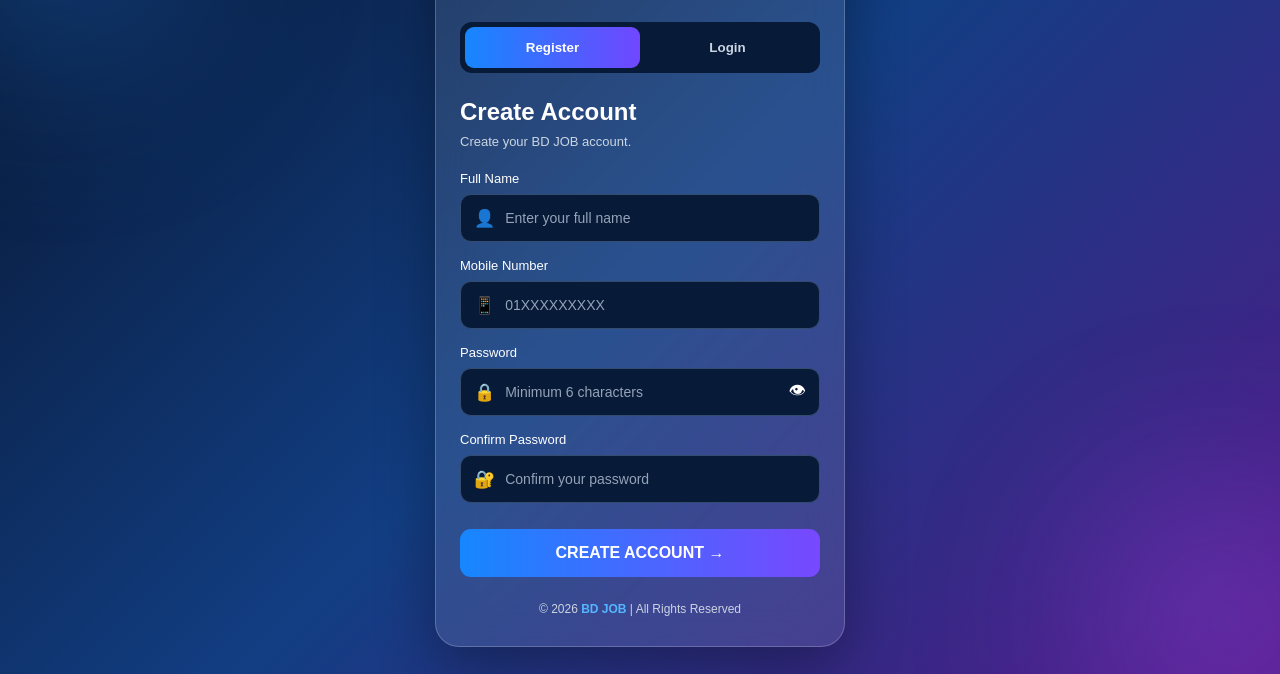
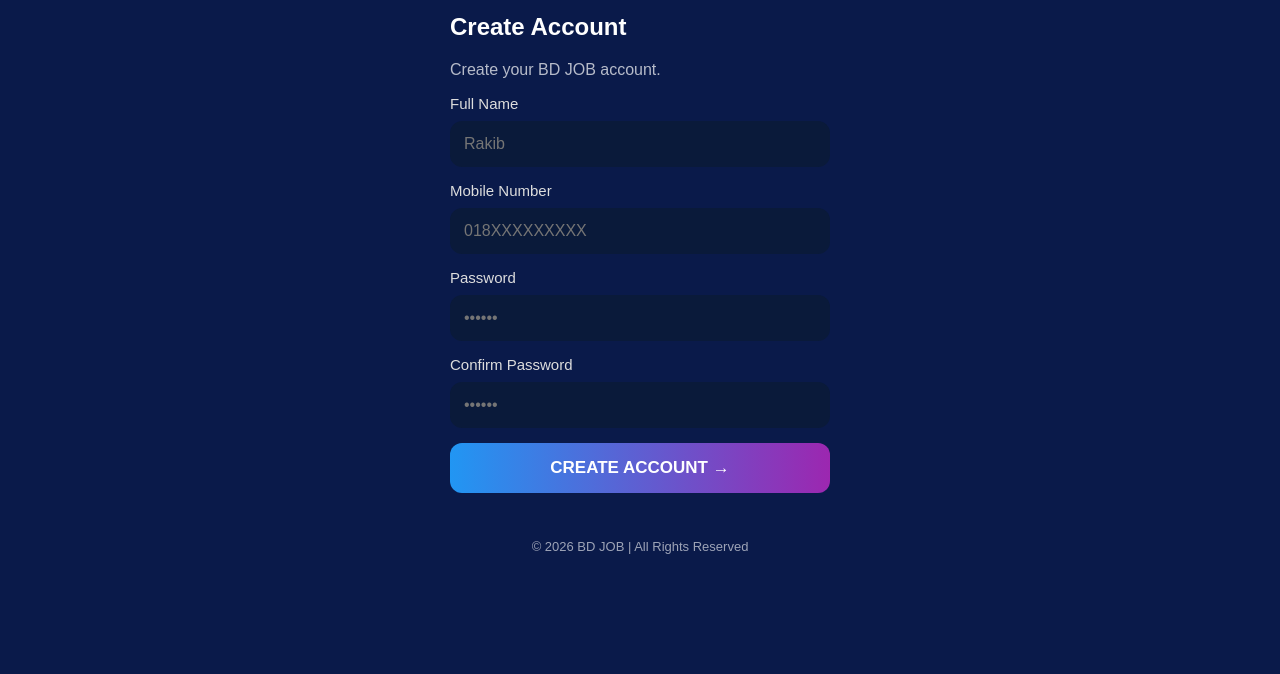
Before and after one commit to Howladarrakib/BD-JOB, a plain HTML site: page index.html in a window 1280 px wide. Shown: the part 126-800 px from the top of the page. Drawn offline with Linux system fonts and the light colour scheme.

Commit message:
Update index.html

```diff
--- a/index.html
+++ b/index.html
@@ -1,359 +1,142 @@
-
 <!DOCTYPE html>
 <html lang="bn">
 <head>
 <meta charset="UTF-8">
-<meta name="viewport" content="width=device-width,initial-scale=1">
-<title>BD JOB | Account</title>
-
+<meta name="viewport" content="width=device-width, initial-scale=1.0">
+<title>BD JOB - Login</title>
 <style>
-*{margin:0;padding:0;box-sizing:border-box}
-
-body{
- font-family:Arial,sans-serif;
- min-height:100vh;
- display:flex;
- align-items:center;
- justify-content:center;
- padding:20px;
- color:white;
- background:linear-gradient(135deg,#07152e,#123e83,#501a88);
-}
-
-.bg{
- position:fixed;
- width:250px;
- height:250px;
- border-radius:50%;
- filter:blur(100px);
- opacity:.4;
- background:#258bff;
- top:-70px;
- left:-70px;
-}
-
-.bg.two{
- background:#a855f7;
- top:auto;
- left:auto;
- bottom:-70px;
- right:-70px;
-}
-
-.container{
- width:100%;
- max-width:410px;
- position:relative;
- background:rgba(255,255,255,.10);
- backdrop-filter:blur(18px);
- border:1px solid #ffffff35;
- border-radius:24px;
- padding:30px 24px;
- box-shadow:0 20px 60px #0005;
-}
-
-.logo{
- text-align:center;
- font-size:36px;
- font-weight:900;
- letter-spacing:2px;
-}
-
-.logo span{color:#54b5ff}
-
-.tagline{
- text-align:center;
- color:#d1d5db;
- font-size:13px;
- margin:8px 0 25px;
-}
-
-.tabs{
- display:flex;
- background:#071a38;
- padding:5px;
- border-radius:12px;
- margin-bottom:25px;
-}
-
-.tabs button{
- width:50%;
- border:0;
- padding:13px;
- border-radius:9px;
- background:transparent;
- color:#cbd5e1;
- font-weight:bold;
-}
-
-.tabs button.active{
- background:linear-gradient(90deg,#1687ff,#7047ff);
- color:white;
-}
-
-h2{font-size:24px;margin-bottom:8px}
-
-.subtitle{
- color:#cbd5e1;
- font-size:13px;
- margin-bottom:22px;
-}
-
-.field{margin-bottom:16px}
-
-.field label{
- display:block;
- font-size:13px;
- margin-bottom:8px;
-}
-
-.input-box{
- display:flex;
- align-items:center;
- background:#071a38;
- border:1px solid #344c70;
- border-radius:11px;
- padding:0 13px;
-}
-
-.input-box:focus-within{border-color:#38a5ff}
-
-.input-box span{font-size:17px}
-
-.input-box input{
- width:100%;
- background:transparent;
- border:0;
- outline:0;
- color:white;
- padding:15px 10px;
- font-size:14px;
-}
-
-.input-box input::placeholder{color:#94a3b8}
-
-.eye{cursor:pointer}
-
-.main-btn{
- width:100%;
- padding:15px;
- border:0;
- border-radius:11px;
- background:linear-gradient(90deg,#1687ff,#7848ff);
- color:white;
- font-size:16px;
- font-weight:bold;
- cursor:pointer;
- margin-top:10px;
-}
-
-.main-btn:disabled{opacity:.6}
-
-.hidden{display:none}
-
-#msg{
- margin-top:15px;
- font-size:13px;
- text-align:center;
- overflow-wrap:anywhere;
-}
-
-.footer{
- text-align:center;
- color:#cbd5e1;
- font-size:12px;
- margin-top:25px;
-}
-
-.footer b{color:#55b5ff}
+  *{box-sizing:border-box;font-family:sans-serif}
+  body{margin:0;background:#0a1a4a;display:flex;justify-content:center;min-height:100vh;color:white}
+  .box{width:100%;max-width:420px;padding:20px}
+  .tabs{display:flex;background:#0f204f;border-radius:15px;padding:5px;margin-bottom:20px}
+  .tabs button{flex:1;padding:12px;border:none;border-radius:10px;font-weight:bold;cursor:pointer;background:transparent;color:#aaa}
+  .tabs button.active{background:linear-gradient(90deg,#2196f3,#9c27b0);color:white}
+  input{width:100%;padding:14px;border:none;border-radius:12px;background:#0a1a3a;color:white;margin:8px 0 15px;outline:none;font-size:16px}
+  .btn{width:100%;padding:15px;border:none;border-radius:12px;background:linear-gradient(90deg,#2196f3,#9c27b0);color:white;font-weight:bold;font-size:17px;cursor:pointer}
+  .btn:disabled{opacity:.6}
+  label{font-size:15px;color:#ddd}
+  #msg{text-align:center;margin-top:12px;font-size:14px;color:#ffcc80;min-height:20px}
 </style>
 </head>
-
 <body>
-
-<div class="bg"></div>
-<div class="bg two"></div>
-
-<div class="container">
-
-<div class="logo">BD <span>JOB</span></div>
-<p class="tagline">Your Career, Your Future</p>
-
+<div class="box">
+  <p style="text-align:center;opacity:.8">Your Career, Your Future</p>
   <div class="tabs">
-<button id="regTab" class="active"
-onclick="showRegister()">Register</button>
-
-<button id="logTab"
-onclick="showLogin()">Login</button>
+    <button id="tabReg" class="active" onclick="showTab('reg')">Register</button>
+    <button id="tabLog" onclick="showTab('login')">Login</button>
   </div>
 
-<div id="registerBox">
-
+  <!-- REGISTER -->
+  <div id="regBox">
     <h2>Create Account</h2>
-<p class="subtitle">Create your BD JOB account.</p>
-
-<div class="field">
+    <p style="opacity:.7">Create your BD JOB account.</p>
     <label>Full Name</label>
-<div class="input-box">
-<span>👤</span>
-<input id="regName" placeholder="Enter your full name">
-</div>
+    <input id="regName" placeholder="Rakib" type="text">
+    <label>Mobile Number</label>
+    <input id="regMobile" placeholder="018XXXXXXXXX" type="tel">
+    <label>Password</label>
+    <input id="regPass" placeholder="••••••" type="password">
+    <label>Confirm Password</label>
+    <input id="regConfirm" placeholder="••••••" type="password">
+    <button class="btn" id="regBtn" onclick="registerUser()">CREATE ACCOUNT →</button>
   </div>
 
-<div class="field">
+  <!-- LOGIN -->
+  <div id="loginBox" style="display:none">
+    <h2>Welcome Back</h2>
+    <p style="opacity:.7">Login to your BD JOB account.</p>
     <label>Mobile Number</label>
-<div class="input-box">
-<span>📱</span>
-<input id="regPhone" type="tel"
-inputmode="numeric" maxlength="11"
-placeholder="01XXXXXXXXX">
-</div>
-</div>
-
-<div class="field">
+    <input id="loginMobile" placeholder="018XXXXXXXXX" type="tel">
     <label>Password</label>
-<div class="input-box">
-<span>🔒</span>
-<input id="regPassword" type="password"
-placeholder="Minimum 6 characters">
-<span class="eye"
-onclick="togglePass('regPassword',this)">👁</span>
-</div>
-</div>
-
-<div class="field">
-<label>Confirm Password</label>
-<div class="input-box">
-<span>🔐</span>
-<input id="confirmPassword" type="password"
-placeholder="Confirm your password">
-</div>
-</div>
-
-<button class="main-btn" id="regButton"
-onclick="registerUser()">CREATE ACCOUNT →</button>
-
-</div>
-
-<div id="loginBox" class="hidden">
-
-<h2>Welcome Back!</h2>
-<p class="subtitle">Login to your BD JOB account.</p>
-
-<div class="field">
-<label>Mobile Number</label>
-<div class="input-box">
-<span>📱</span>
-<input id="loginPhone" type="tel"
-inputmode="numeric" maxlength="11"
-placeholder="01XXXXXXXXX">
-</div>
-</div>
-
-<div class="field">
-<label>Password</label>
-<div class="input-box">
-<span>🔒</span>
-<input id="loginPassword" type="password"
-placeholder="Enter your password">
-<span class="eye"
-onclick="togglePass('loginPassword',this)">👁</span>
-</div>
-</div>
-
-<button class="main-btn" id="loginButton"
-onclick="loginUser()">LOGIN NOW →</button>
-
+    <input id="loginPass" placeholder="••••••" type="password">
+    <button class="btn" id="loginBtn" onclick="loginUser()">LOGIN →</button>
   </div>
 
   <p id="msg"></p>
-
-<div class="footer">
-© 2026 <b>BD JOB</b> | All Rights Reserved
+  <p style="text-align:center;opacity:.6;font-size:13px">© 2026 BD JOB | All Rights Reserved</p>
 </div>
 
-</div>
+<script type="module">
+  import { initializeApp } from "https://www.gstatic.com/firebasejs/10.12.2/firebase-app.js";
+  import { getAuth, createUserWithEmailAndPassword, signInWithEmailAndPassword, updateProfile } from "https://www.gstatic.com/firebasejs/10.12.2/firebase-auth.js";
+  import { getFirestore, doc, setDoc } from "https://www.gstatic.com/firebasejs/10.12.2/firebase-firestore.js";
 
-<script>
-const msg=document.getElementById("msg");
+  // তোমার Firebase Config - স্ক্রিনশট থেকে নেওয়া
+  const firebaseConfig = {
+    apiKey: "AIzaSyArqUadtFapeb1lJGaU5aPHASkcvrKNTJc",
+    authDomain: "bd-job-85768.firebaseapp.com",
+    projectId: "bd-job-85768",
+    storageBucket: "bd-job-85768.firebasestorage.app",
+    messagingSenderId: "1028353082550",
+    appId: "1:1028353082550:web:827629bf347e2e49cd217"
+  };
 
-function showRegister(){
- document.getElementById("registerBox").classList.remove("hidden");
- document.getElementById("loginBox").classList.add("hidden");
- document.getElementById("regTab").classList.add("active");
- document.getElementById("logTab").classList.remove("active");
- msg.innerText="";
+  const app = initializeApp(firebaseConfig);
+  const auth = getAuth(app);
+  const db = getFirestore(app);
+
+  const msg = document.getElementById('msg');
+  function showMsg(t){ msg.innerText = t; }
+
+  window.showTab = function(type){
+    document.getElementById('regBox').style.display = type==='reg' ? 'block' : 'none';
+    document.getElementById('loginBox').style.display = type==='login' ? 'block' : 'none';
+    document.getElementById('tabReg').classList.toggle('active', type==='reg');
+    document.getElementById('tabLog').classList.toggle('active', type==='login');
+    showMsg('');
   }
 
-function showLogin(){
- document.getElementById("loginBox").classList.remove("hidden");
- document.getElementById("registerBox").classList.add("hidden");
- document.getElementById("logTab").classList.add("active");
- document.getElementById("regTab").classList.remove("active");
- msg.innerText="";
+  // REGISTER
+  window.registerUser = async function(){
+    const name = document.getElementById('regName').value.trim();
+    const mobile = document.getElementById('regMobile').value.trim();
+    const pass = document.getElementById('regPass').value;
+    const confirm = document.getElementById('regConfirm').value;
+
+    if(!name || !mobile || !pass) return showMsg('সব ঘর পূরণ করো!');
+    if(mobile.length !== 11) return showMsg('সঠিক ১১ সংখ্যার মোবাইল নম্বর দাও!');
+    if(pass !== confirm) return showMsg('পাসওয়ার্ড মিলছে না!');
+    if(pass.length < 6) return showMsg('পাসওয়ার্ড কমপক্ষে ৬ অক্ষরের হতে হবে!');
+
+    const fakeEmail = mobile + "@bdjob.com";
+    document.getElementById('regBtn').disabled = true;
+    showMsg('অ্যাকাউন্ট তৈরি হচ্ছে...');
+
+    try{
+      const userCred = await createUserWithEmailAndPassword(auth, fakeEmail, pass);
+      await updateProfile(userCred.user, { displayName: name });
+      // Firestore এ নাম + মোবাইল সেভ করা
+      await setDoc(doc(db, "users", userCred.user.uid), {
+        name: name,
+        mobile: mobile,
+        createdAt: new Date().toISOString()
+      });
+      showMsg('✅ অ্যাকাউন্ট তৈরি হয়ে গেছে! এখন লগইন করো।');
+      setTimeout(()=> showTab('login'), 1000);
+    }catch(e){
+      if(e.code === 'auth/email-already-in-use') showMsg('এই নম্বর দিয়ে আগেই অ্যাকাউন্ট খোলা আছে, লগইন করো।');
+      else showMsg('Error: ' + e.message);
+    }
+    document.getElementById('regBtn').disabled = false;
   }
 
-function togglePass(id,eye){
- const input=document.getElementById(id);
- input.type=input.type==="password"?"text":"password";
- eye.innerText=input.type==="password"?"👁":"🙈";
+  // LOGIN
+  window.loginUser = async function(){
+    const mobile = document.getElementById('loginMobile').value.trim();
+    const pass = document.getElementById('loginPass').value;
+    if(!mobile || !pass) return showMsg('মোবাইল ও পাসওয়ার্ড দাও!');
+
+    const fakeEmail = mobile + "@bdjob.com";
+    showMsg('লগইন হচ্ছে...');
+    try{
+      await signInWithEmailAndPassword(auth, fakeEmail, pass);
+      showMsg('✅ লগইন সফল! স্বাগতম।');
+      // লগইন হলে পরের পেজে যাবে
+      // window.location.href = "dashboard.html";
+    }catch(e){
+      showMsg('লগইন হয়নি! নম্বর বা পাসওয়ার্ড ভুল।');
     }
-
-/*
-Registration ও Login-এর জন্য নিরাপদ server API
-এখানে যুক্ত করতে হবে।
-API ছাড়া কোনো password বা account
-localStorage/Firestore-এ সংরক্ষণ করা হবে না।
-*/
-
-async function registerUser(){
-
- const name=document.getElementById("regName").value.trim();
- const phone=document.getElementById("regPhone").value.trim();
- const password=document.getElementById("regPassword").value;
- const confirm=document.getElementById("confirmPassword").value;
-
- if(!name||!phone||!password||!confirm){
-  msg.innerText="সব তথ্য পূরণ করুন";
-  return;
- }
-
- if(!/^01[3-9]\d{8}$/.test(phone)){
-  msg.innerText="সঠিক ১১ সংখ্যার বাংলাদেশি নম্বর দিন";
-  return;
- }
-
- if(password.length<6){
-  msg.innerText="পাসওয়ার্ড কমপক্ষে ৬ অক্ষরের হতে হবে";
-  return;
- }
-
- if(password!==confirm){
-  msg.innerText="দুইটি পাসওয়ার্ড মিলছে না";
-  return;
- }
-
- msg.innerText="নিরাপদ Registration API এখনো সংযুক্ত করা হয়নি।";
-}
-
-async function loginUser(){
-
- const phone=document.getElementById("loginPhone").value.trim();
- const password=document.getElementById("loginPassword").value;
-
- if(!phone||!password){
-  msg.innerText="নাম্বার ও পাসওয়ার্ড দিন";
-  return;
- }
-
- if(!/^01[3-9]\d{8}$/.test(phone)){
-  msg.innerText="সঠিক মোবাইল নম্বর দিন";
-  return;
- }
-
- msg.innerText="নিরাপদ Login API এখনো সংযুক্ত করা হয়নি।";
   }
 </script>
-
 </body>
 </html>
```
Lines whose indentation alone changed are shown as unchanged.
